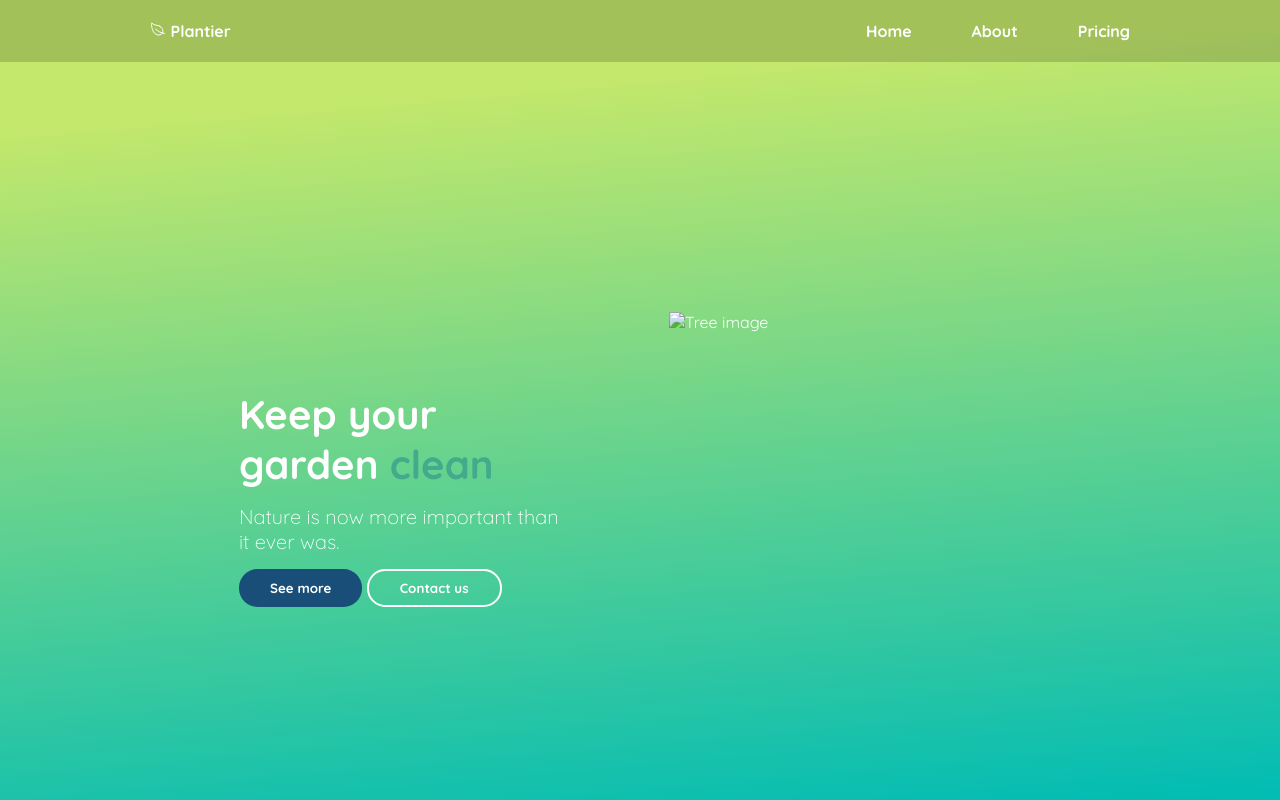
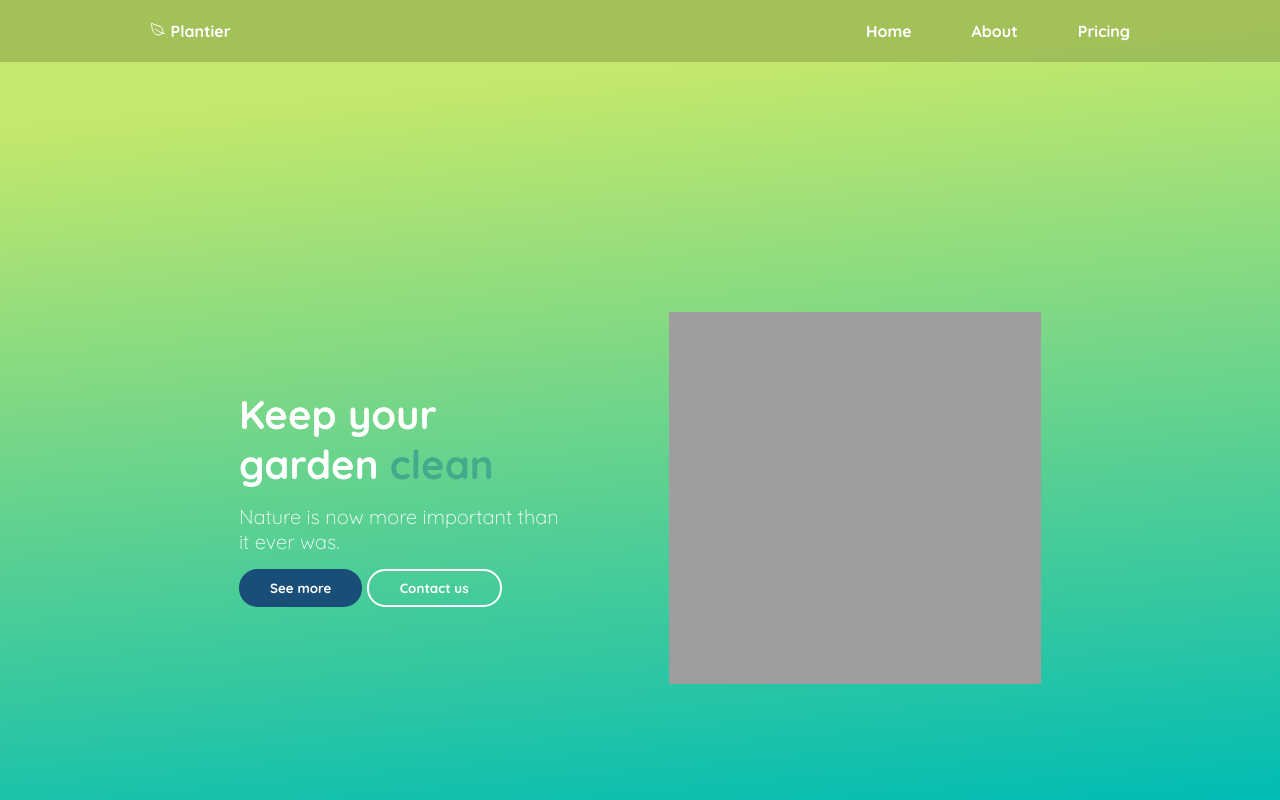
Before and after one commit to yandwl/plantier, a plain HTML site: page index.html in a window 1280 px wide. Shown: the top 800 px of the page. Drawn offline with nearby package versions, Linux system fonts and the light colour scheme; the site is published under a folder, as on GitHub Pages, so addresses that start at the root find nothing.

Commit message:
Image fix

```diff
--- a/index.html
+++ b/index.html
@@ -60,7 +60,7 @@
                     <button class="secondary_btn">Contact us</button>
                 </div>
             </div>
-            <img src="/assets/img/cherry-blossom-tree.png" alt="Tree image" class="tree">
+            <img src="assets/img/cherry-blossom-tree.png" alt="Tree image" class="tree">
         </div>
     </section>
 
```
